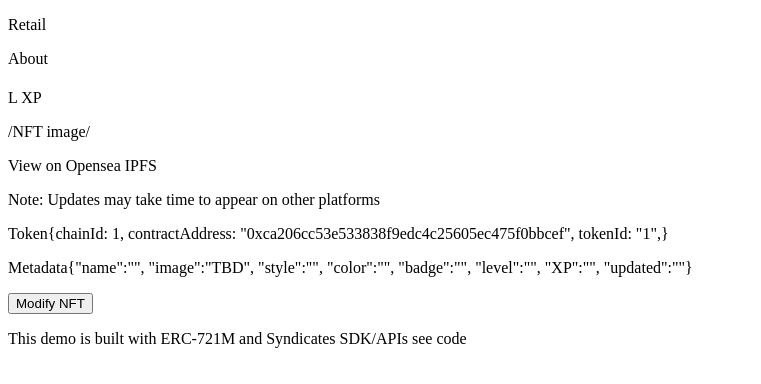
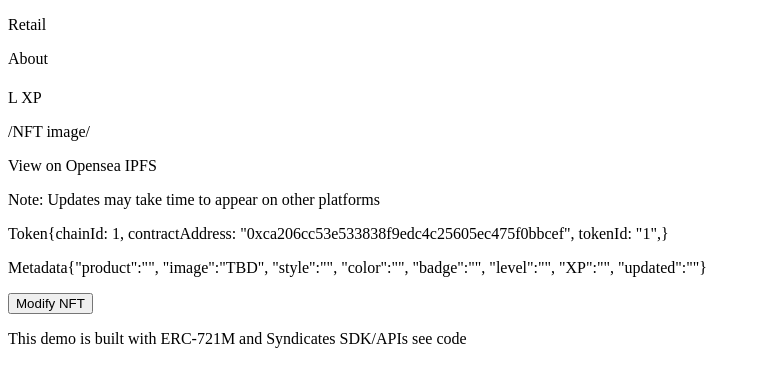
Before and after one commit to ianDAOs/demo-721m-api-frontend, a React (Create React App) app: page / in a window 1280 px wide. Shown: the top 384 px of the page, without its empty margins (0-761 px from the left). Built offline with nearby package versions, Linux system fonts and the light colour scheme; no server answers.

Commit message:
Change metadata property from name to product

```diff
--- a/src/components/MainModify.js
+++ b/src/components/MainModify.js
@@ -24,7 +24,7 @@
                 <p>
                     Metadata
                     {'{'}
-                    "name":"{metadata.name}",
+                    "product":"{metadata.product}",
                     "image":"TBD",
                     "style":"{metadata.style}",
                     "color":"{metadata.color}",
--- a/src/components/Metadata.js
+++ b/src/components/Metadata.js
@@ -14,7 +14,7 @@
             <p>
                 Metadata
                 {'{'}
-                "name":"{metadata.name}",
+                "product":"{metadata.product}",
                 "image":"TBD",
                 "style":"{metadata.style}",
                 "color":"{metadata.color}",
```
